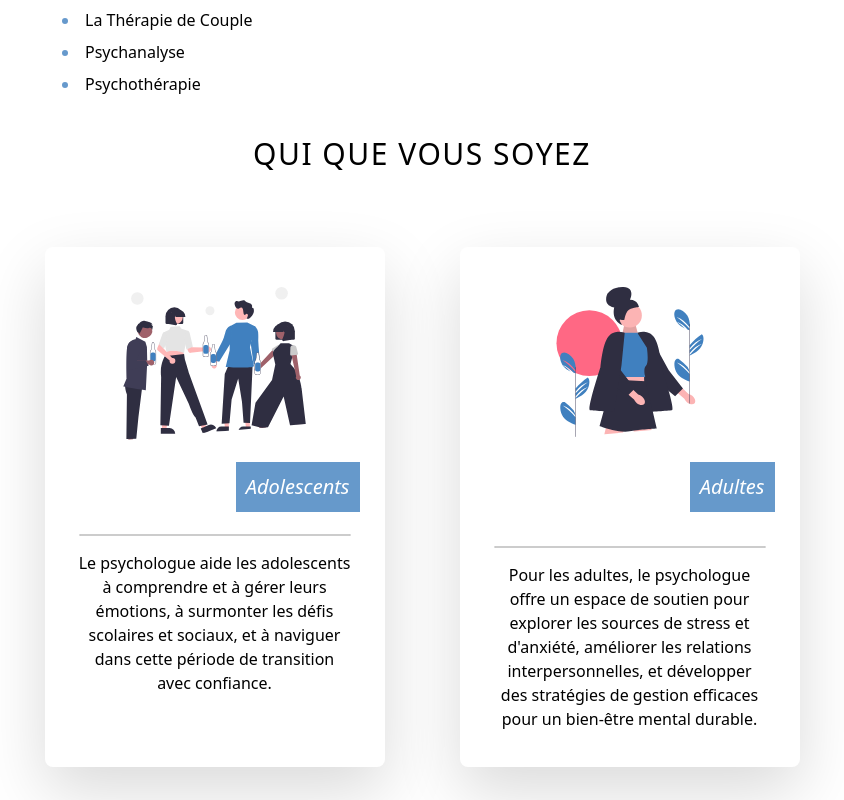
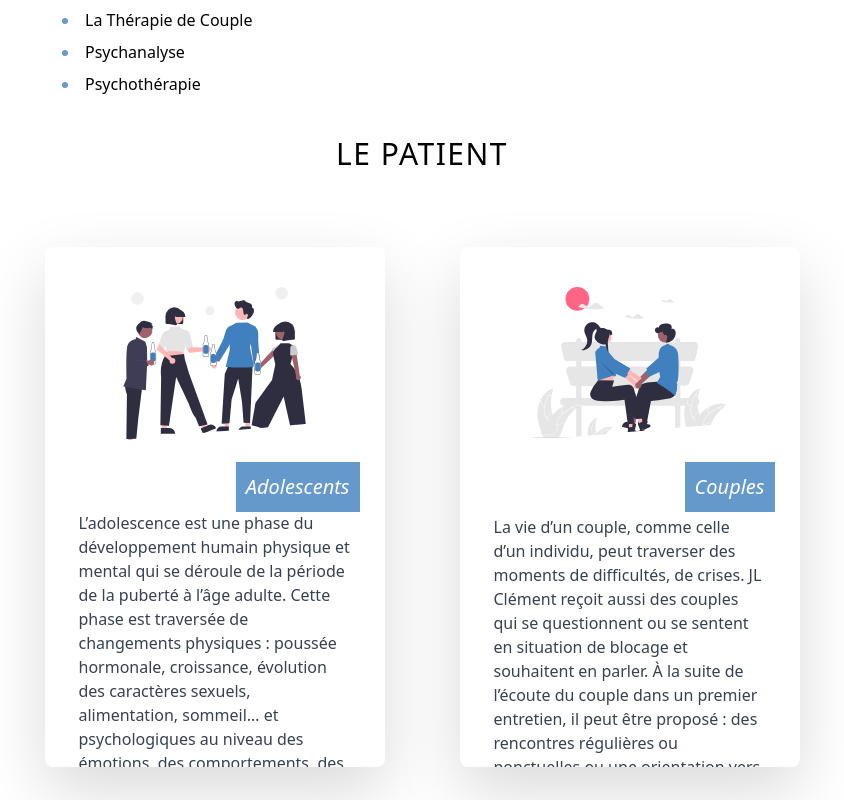
Before and after one commit to teovlt/JL-psy-bron, a React (Vite) app: page / in a window 1280 px wide. Shown: the part 660-1460 px from the top of the page, without its empty margins (218-1062 px from the left). Built offline with nearby package versions, Linux system fonts and the light colour scheme.

Commit message:
Update cards and add scroll

```diff
--- a/src/components/Cards.jsx
+++ b/src/components/Cards.jsx
@@ -8,25 +8,32 @@ const Card = () => {
     <>
       <section className='pt-10'></section>
       <section id='work'>
-        <h1 className='text-center text-3xl uppercase tracking-wider'>Qui que vous soyez</h1>
-
-        <div>
-          <div>
-            <div>
-              <img src={card1} alt='card-hero-image' />
-              <h2>Adolescents</h2>
-              <div>
-                <hr />
-                <p>
-                  Le psychologue aide les adolescents à comprendre et à gérer leurs émotions, à surmonter les défis scolaires et sociaux, et
-                  à naviguer dans cette période de transition avec confiance.
-                </p>
+        <h1 className='text-center text-3xl uppercase tracking-wider'>Le patient</h1>
+        <div className='card-container flex justify-center items-center'>
+          <div className='card h-520 w-400 perspective-1000'>
+            <div className='card-content text-center transform-style-preserve-3d transition-transform duration-800'>
+              <img src={card1} alt='card-hero-image' className='w-full h-200 pt-40 clip-path-top-rounded' />
+              <div className='card-text h-320 overflow-y-auto px-4'>
+                <h2>Adolescents</h2>
+                <div className='mt-48'>
+                  <p className='text-left text-gray-700 pt-96'>
+                    L’adolescence est une phase du développement humain physique et mental qui se déroule de la période de la puberté à
+                    l’âge adulte. Cette phase est traversée de changements physiques : poussée hormonale, croissance, évolution des
+                    caractères sexuels, alimentation, sommeil… et psychologiques au niveau des émotions, des comportements, des relations…
+                    C’est une période de désorganisation – réorganisation sur plusieurs années. Elle peut susciter des malaises et des
+                    questionnements psychiques de durées et d’expression très variées. Les adolescents peuvent venir consulter avec leurs
+                    parents ou seuls. Seuls, s’ils sont mineurs le consentement de leurs parents est nécessaire. Le travail psychologique
+                    avec les adolescents comme avec les adultes est un travail de parole. Il peut parfois s’appuyer sur des médiations
+                    facilitant l’expression : écriture, dessin, photo langage. Après un premier entretien de prise de contact, le travail
+                    peut se poursuivre sous forme d’entretiens ponctuels ou réguliers ou bien de psychothérapie.
+                  </p>
+                </div>
               </div>
             </div>
           </div>
         </div>
 
-        <div>
+        {/* <div>
           <div>
             <div>
               <img src={card2} alt='card-hero-image' />
@@ -42,22 +49,22 @@ const Card = () => {
               </div>
             </div>
           </div>
-        </div>
+        </div> */}
 
-        <div>
-          <div>
-            <div>
-              <img src={card3} alt='card-hero-image' />
-              <h2>Couples</h2>
-              <br />
-              <br />
-              <br />
-              <div>
-                <hr />
-                <p>
-                  En tant que couple, vous pouvez bénéficier de l'accompagnement d'un psychologue pour améliorer la communication, renforcer
-                  la connexion émotionnelle, et résoudre les conflits de manière constructive afin de favoriser une relation harmonieuse.
-                </p>
+        <div className='card-container flex justify-center items-center'>
+          <div className='card h-520 w-400 perspective-1000'>
+            <div className='card-content text-center transform-style-preserve-3d transition-transform duration-800'>
+              <img src={card3} alt='card-hero-image' className='w-full h-200 pt-40 clip-path-top-rounded' />
+              <div className='card-text h-320 overflow-y-auto px-4'>
+                <h2>Couples</h2>
+                <div>
+                  <p className='text-left text-gray-700 pt-32'>
+                    La vie d’un couple, comme celle d’un individu, peut traverser des moments de difficultés, de crises. JL Clément reçoit
+                    aussi des couples qui se questionnent ou se sentent en situation de blocage et souhaitent en parler. À la suite de
+                    l’écoute du couple dans un premier entretien, il peut être proposé : des rencontres régulières ou ponctuelles ou une
+                    orientation vers d’autres soins ou organisme adapté.
+                  </p>
+                </div>
               </div>
             </div>
           </div>
```
